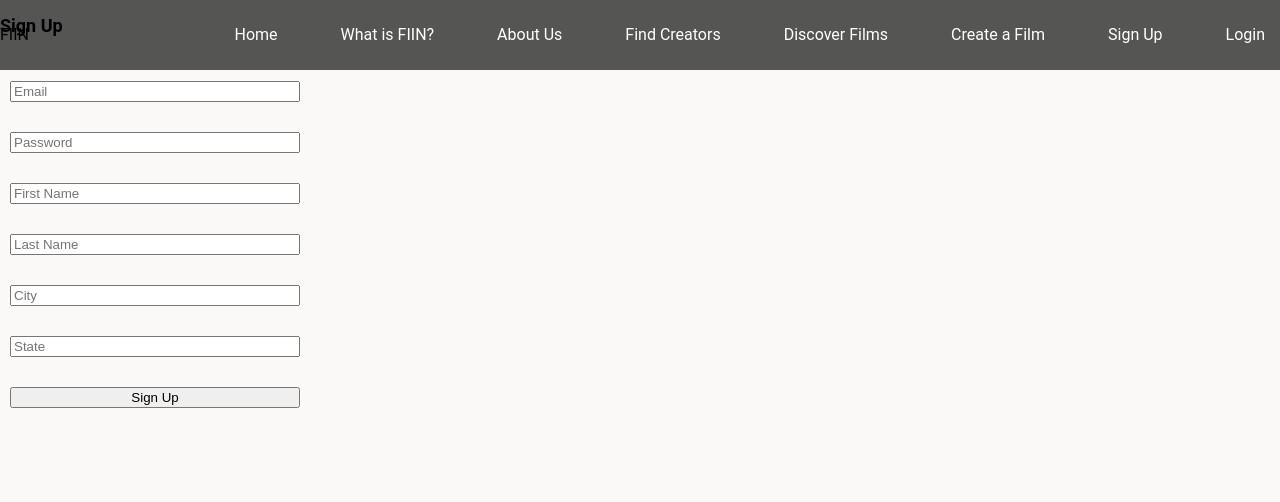
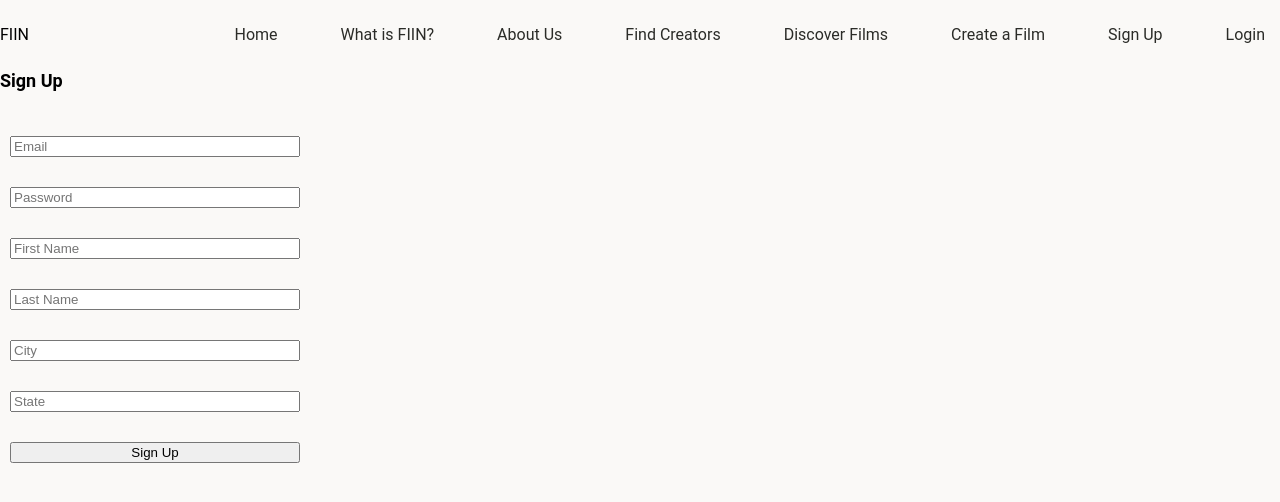
Before and after one commit to Gisaengchung/front-end, a React app: page /signup in a window 1280 px wide. Shown: the top 502 px of the page. Built offline with nearby package versions, Linux system fonts and the light colour scheme; no server answers.

Commit message:
changed colors in nav header

```diff
--- a/src/auth/AuthFormSignUp.css
+++ b/src/auth/AuthFormSignUp.css
@@ -4,7 +4,12 @@
   width: 300px;
 }
 
-input, button{
+input,
+button {
   margin: 30px 0px 0px 10px;
   justify-content: right;
 }
+
+.signUpPage {
+  margin-top: 70px;
+}
--- a/src/auth/AuthFormSignup.jsx
+++ b/src/auth/AuthFormSignup.jsx
@@ -27,7 +27,7 @@ const AuthForm = ({ authFn }) => {
   };
 
   return (
-    <>
+    <div className={styles.signUpPage}>
       <h2>Sign Up</h2>
       {error && <p>{error.message}</p>}
       <form onSubmit={handleSubmit}>
@@ -76,7 +76,7 @@ const AuthForm = ({ authFn }) => {
           <button>Sign Up</button>
         </div>
       </form>
-    </>
+    </div>
   );
 };
 
--- a/src/components/navigation/Navigation.css
+++ b/src/components/navigation/Navigation.css
@@ -1,5 +1,5 @@
 .navContainer {
-  background-color: rgba(0, 0, 0, 0.658);
+  background-color: rgb(250, 249, 247);
   display: flex;
   justify-content: space-between;
   align-items: center;
@@ -21,16 +21,15 @@
 }
 
 .navItem:hover {
-  background-color: rgba(214, 204, 61, 0.911);
-  color: black;
-  border-radius: 10px;
+  text-decoration: underline;
+  color: rgb(43, 44, 40);
 }
 
 .navItem a:link {
-  color: white;
+  color: rgb(43, 44, 40);
   text-decoration: none;
 }
 
 .navItem a:visited {
-  color: white;
+  color: rgb(43, 44, 40);
 }
--- a/src/components/navigation/Navigation.jsx
+++ b/src/components/navigation/Navigation.jsx
@@ -23,7 +23,7 @@ export default function Navigation() {
   // ---------------------------------------
 
   return (
-    <div className={styles.site}>
+    <div>
       {
         authentication
         // CONDITIONAL----------------------------------------------------------
--- a/src/styles/styles.css
+++ b/src/styles/styles.css
@@ -3,3 +3,7 @@ body {
   margin: 0;
   font-family: 'Roboto', sans-serif;
 }
+
+.page {
+  margin-top: 70px;
+}
```
